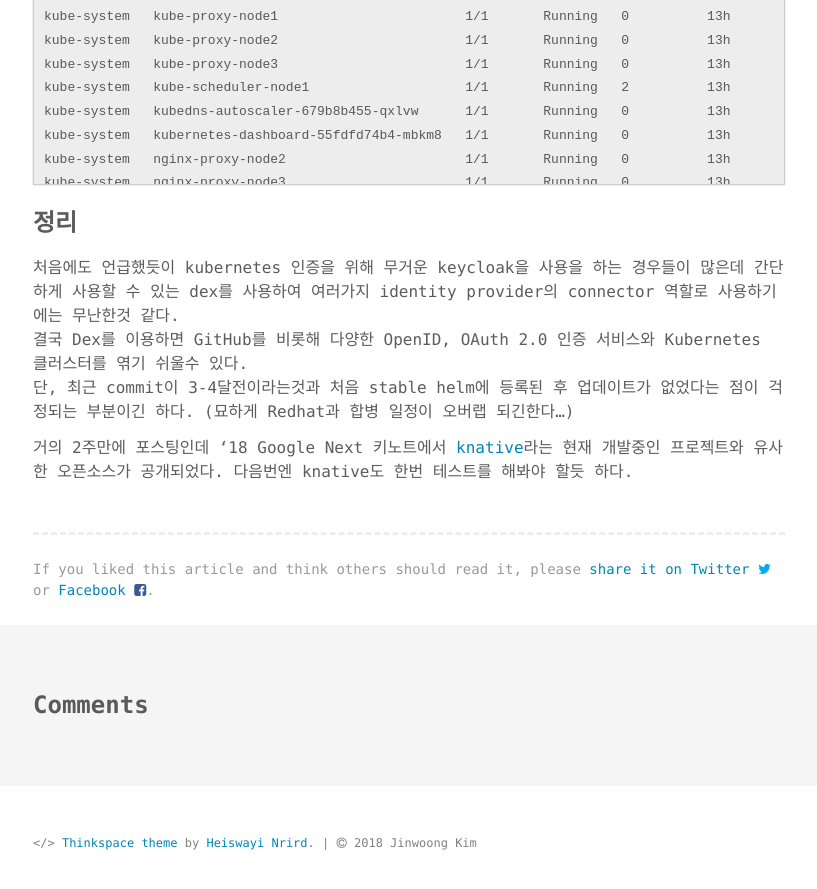
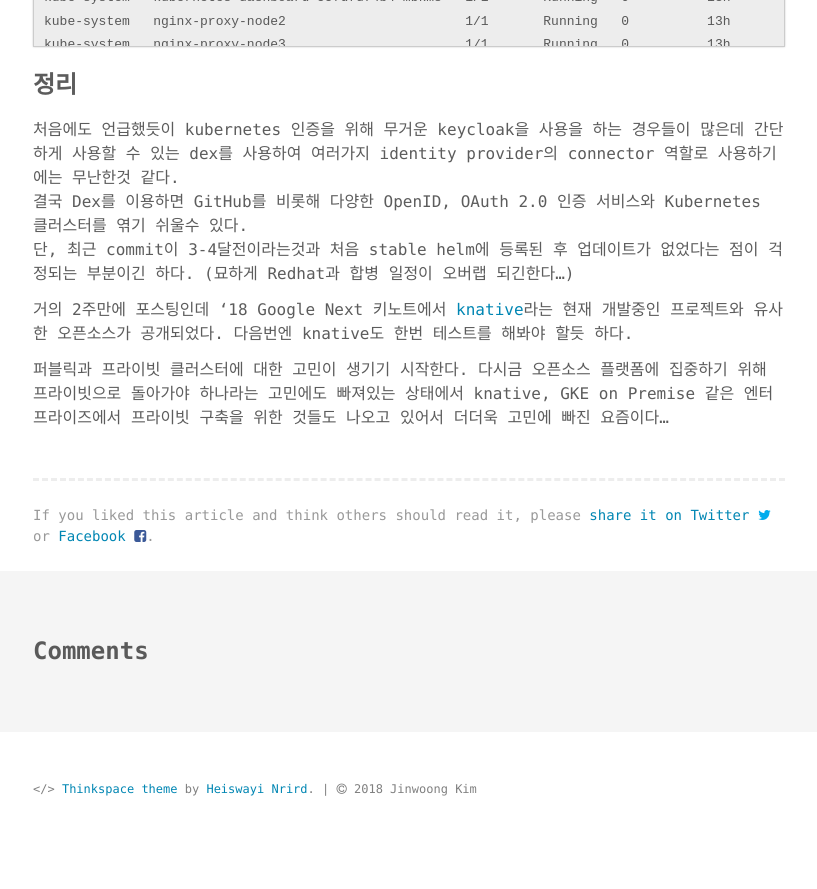
Before and after one commit to ddiiwoong/ddiiwoong.github.io_archive, a Jekyll site: the page built from _posts/2018-07-26-dex.md, in a window 1280 px wide and 900 px high, scrolled down 8566 px. Shown: the top 889 px of the window, without its empty margins (231-1048 px from the left). Built offline with Jekyll 4.4.1, drawn with Linux system fonts in a browser that asks for light colours; comment, search, counter and statistics services are not loaded; after the commit the page ends 9412 px from its top, so only the background shows below that.

Commit message:
6th commit

````diff
--- a/_posts/2018-07-26-dex.md
+++ b/_posts/2018-07-26-dex.md
@@ -67,6 +67,7 @@ openssl x509 -req -in ssl/csr.pem -CA ssl/ca.pem -CAkey ssl/ca-key.pem -CAcreate
 ```
 
 Namespace도 하나 만들자. (dex-ns.yaml)
+
 ```
 apiVersion: v1
 kind: Namespace
@@ -157,6 +158,7 @@ $ ./bin/example-app --issuer https://dex.newtech.academy:32000 --issuer-root-ca
 그리고 로그인을 하게 되면 아래와 같이 Github 인증을 통해 kubernetes 클러스터에서 사용하려고 하는 Token을 획득할 수 있다.
 
 ![kube_dex](/images/kube_dex.png)
+
 
 
 ![dex_token](/images/dex_token.png)
@@ -250,4 +252,7 @@ kube-system   tiller-deploy-5c688d5f9b-52tls          1/1       Running   0
 결국 Dex를 이용하면 GitHub를 비롯해 다양한 OpenID, OAuth 2.0 인증 서비스와 Kubernetes 클러스터를 엮기 쉬울수 있다.
 단, 최근 commit이 3-4달전이라는것과 처음 stable helm에 등록된 후 업데이트가 없었다는 점이 걱정되는 부분이긴 하다. (묘하게 Redhat과 합병 일정이 오버랩 되긴한다...)
 
+
 거의 2주만에 포스팅인데 '18 Google Next 키노트에서 [knative](https://github.com/knative/)라는 현재 개발중인 프로젝트와 유사한 오픈소스가 공개되었다. 다음번엔 knative도 한번 테스트를 해봐야 할듯 하다.
+
+퍼블릭과 프라이빗 클러스터에 대한 고민이 생기기 시작한다. 다시금 오픈소스 플랫폼에 집중하기 위해 프라이빗으로 돌아가야 하나라는 고민에도 빠져있는 상태에서 knative, GKE on Premise 같은 엔터프라이즈에서 프라이빗 구축을 위한 것들도 나오고 있어서 더더욱 고민에 빠진 요즘이다...
````
Also changed, not shown: images/dex_github.png.
